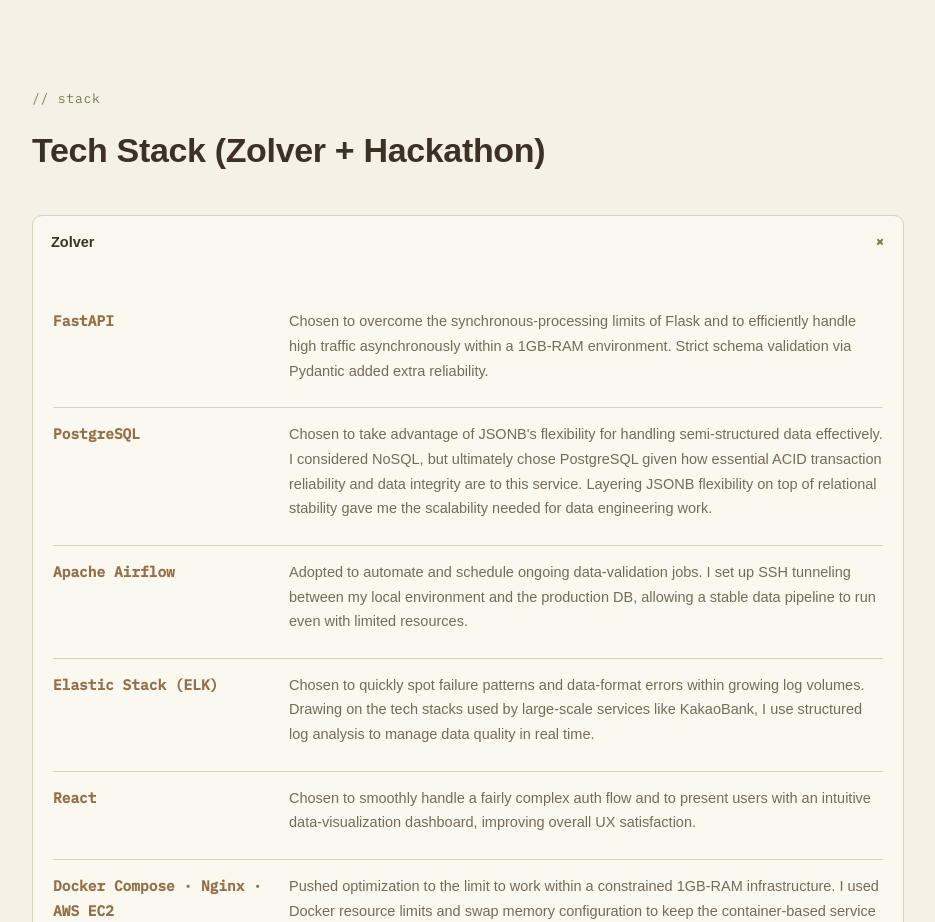
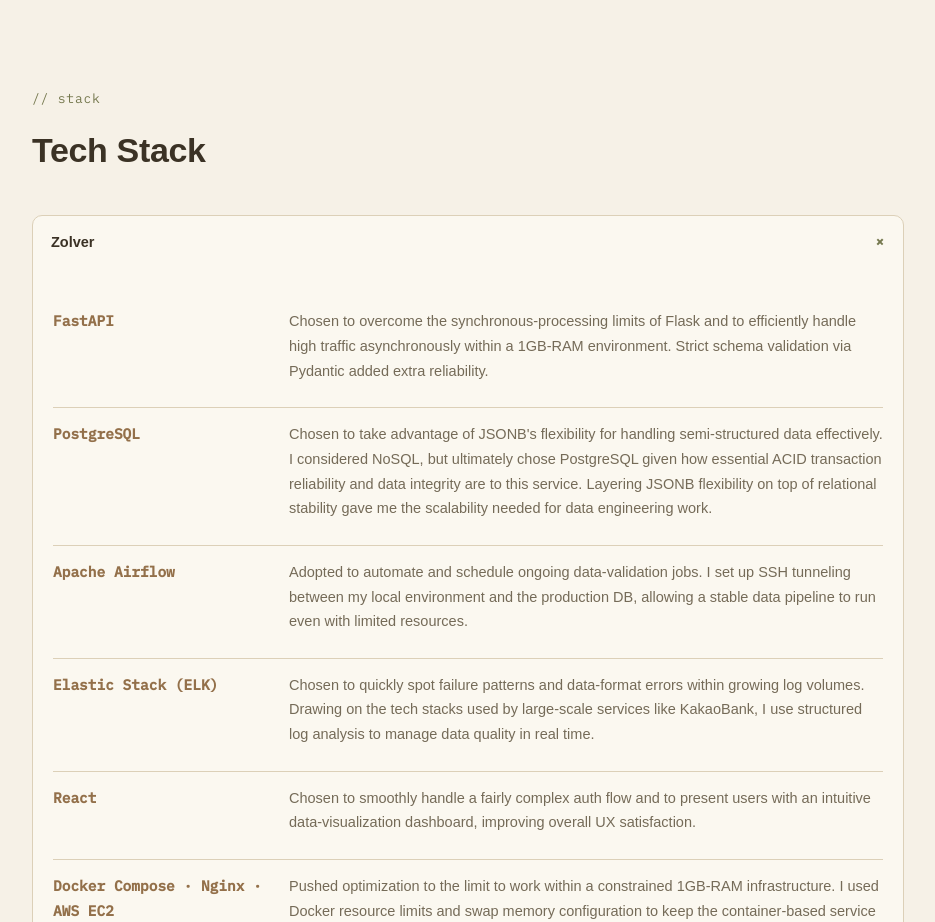
Before and after one commit to hvvrnz/hvvrnz.github.io, a React (Vite) app: page / in a window 1280 px wide. Shown: the part 9920-10842 px from the top of the page, without its empty margins (172-1107 px from the left). Built offline with nearby package versions, Linux system fonts and the light colour scheme; a web font is replaced by a local one.

Commit message:
refactor(portfolio): rename tech stack section title

```diff
--- a/src/content.en.js
+++ b/src/content.en.js
@@ -415,7 +415,7 @@
   observability: { eyebrow: "// observability", title: "Pipeline Monitoring After Launch" },
   designInsights: { eyebrow: "// design insight", title: "Design Decisions" },
   aiStory: { eyebrow: "// AI usage" },
-  techStack: { eyebrow: "// stack", title: "Tech Stack (Zolver + Hackathon)" },
+  techStack: { eyebrow: "// stack", title: "Tech Stack" },
   studyNotes: { eyebrow: "// study notes", title: "A Habit of Structuring Notes, Built by Hand After Switching Majors" },
   hackathonRetro: { eyebrow: "// hackathon retro", title: "Yogiyo × Oracle Hackathon Retrospective", lead: "Grouped by category and collapsed by default. Click to expand." },
 };
--- a/src/content.ko.js
+++ b/src/content.ko.js
@@ -452,7 +452,7 @@
   observability: { eyebrow: "// observability", title: "런칭 후 파이프라인 모니터링" },
   designInsights: { eyebrow: "// design insight", title: "설계 결정" },
   aiStory: { eyebrow: "// AI usage" },
-  techStack: { eyebrow: "// stack", title: "사용 기술 (Zolver + 해커톤)" },
+  techStack: { eyebrow: "// stack", title: "기술 스택" },
   studyNotes: { eyebrow: "// study notes", title: "전과생의 손으로 구조화하여 정리하는 습관" },
   hackathonRetro: { eyebrow: "// hackathon retro", title: "요기요 × Oracle 해커톤 회고", lead: "카테고리별로 접혀 있습니다. 클릭하면 펼쳐집니다." },
 };
```
